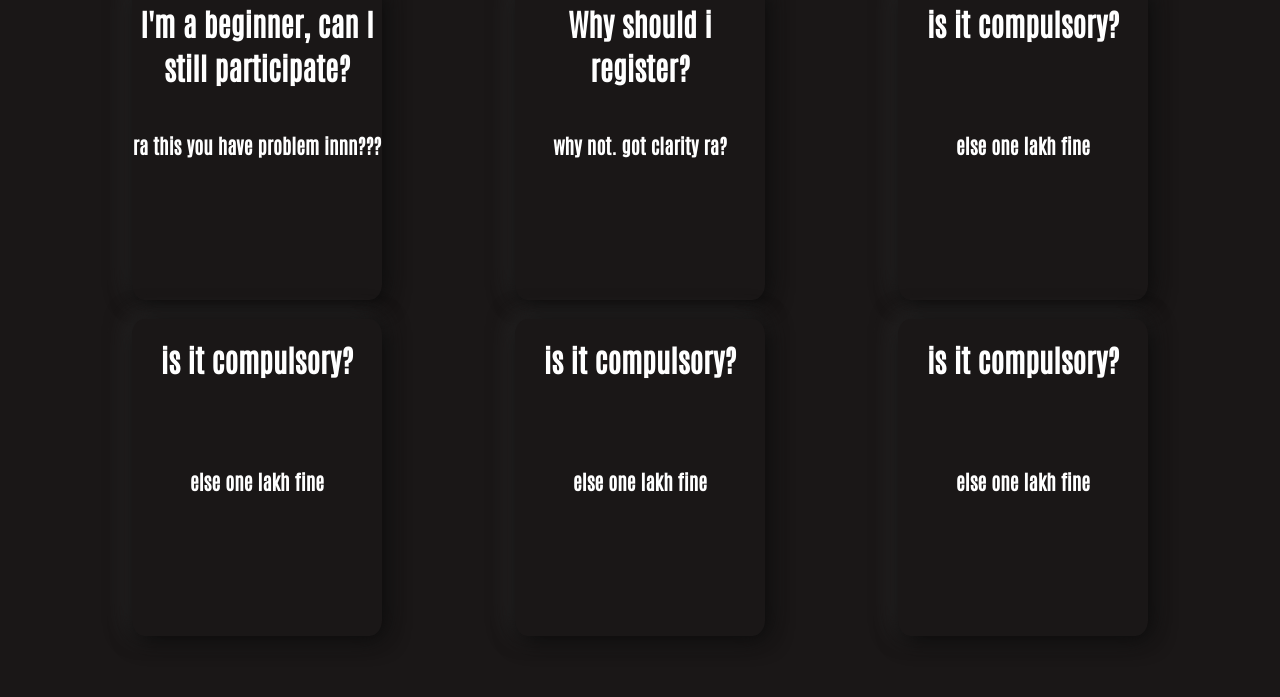
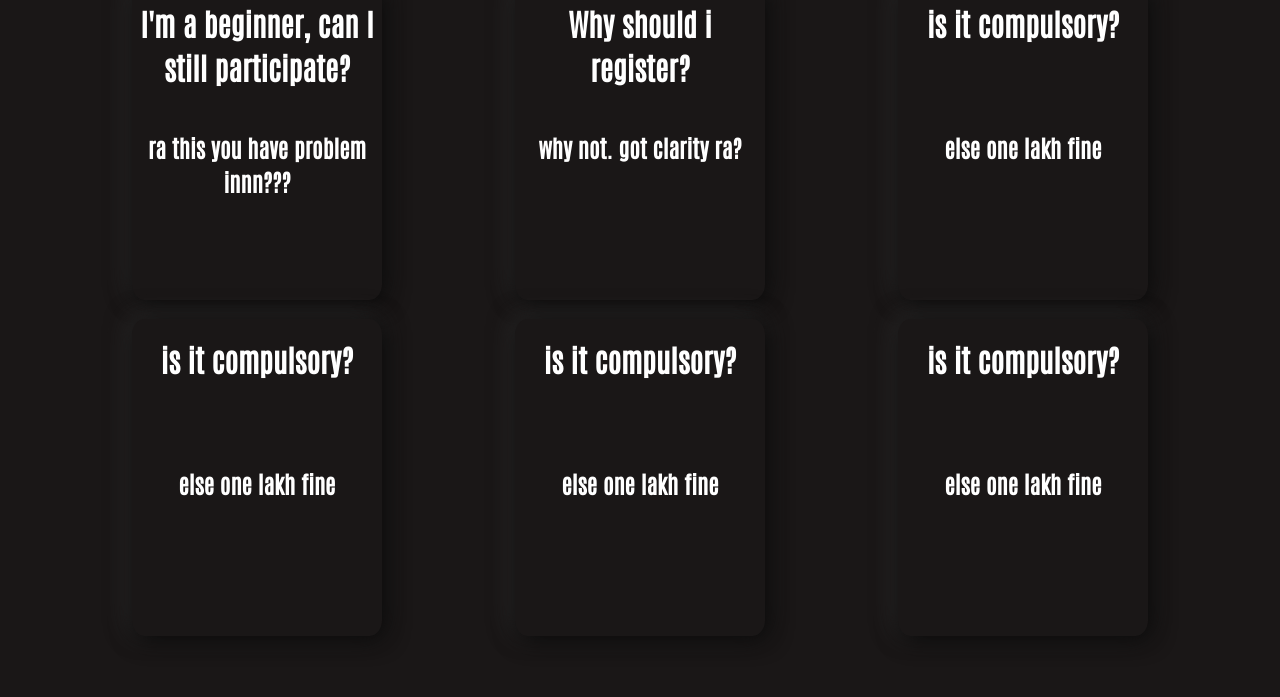
Before and after one commit to shiv519/resurgence, a plain HTML site: page index.html in a window 1280 px wide. Shown: the part 1700-2397 px from the top of the page. Drawn offline with nearby package versions, Linux system fonts and the light colour scheme.

Commit message:
Update index.html

```diff
--- a/index.html
+++ b/index.html
@@ -68,53 +68,53 @@
                 <h2>
                     I'm a beginner, can I still participate?
                 </h2>
-                <h4>
+                <h3>
                     ra this you have problem innn???
-                </h4>
+                </h3>
             </div>
             <div class="embossed faq2">
                 <h2>
                     Why should i register?
                 </h2>
-                <h4>
+                <h3>
                     why not. got clarity ra?
-                </h4>
+                </h3>
             </div>
 
             <div class="embossed faq3">
                 <h2>
                     is it compulsory?
                 </h2>
-                <h4>
+                <h3>
                     else one lakh fine
-                </h4>
+                </h3>
             </div>
 
             <div class="embossed faq4">
                 <h2>
                     is it compulsory?
                 </h2>
-                <h4>
+                <h3>
                     else one lakh fine
-                </h4>
+                </h3>
             </div>
 
             <div class="embossed faq5">
                 <h2>
                     is it compulsory?
                 </h2>
-                <h4>
+                <h3>
                     else one lakh fine
-                </h4>
+                </h3>
             </div>
 
             <div class="embossed faq6">
                 <h2>
                     is it compulsory?
                 </h2>
-                <h4>
+                <h3>
                     else one lakh fine
-                </h4>
+                </h3>
             </div>
         </section>
 
```
